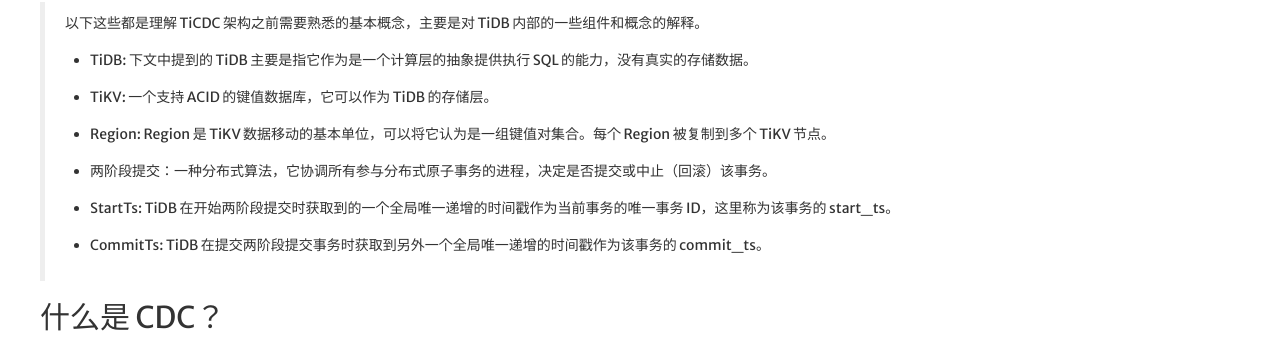
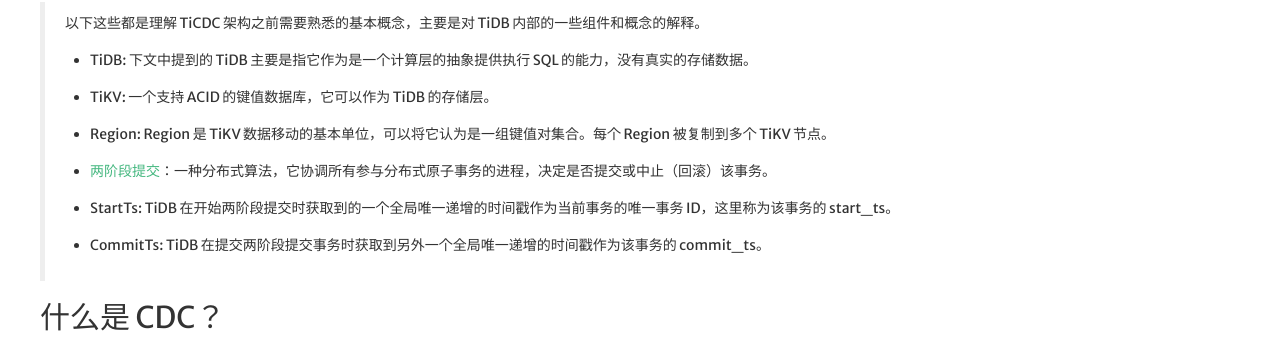
Before and after one commit to hi-rustin/hi-rustin.rs, a Jekyll site: the page built from _posts/2022-07-11-TiCDC 架构和数据同步链路解析.md, in a window 1280 px wide and 900 px high. Shown: the part 375-729 px from the top of the window. Built offline with Jekyll 4.4.1, drawn with Linux system fonts in a browser that asks for light colours; nearby versions of some CDN libraries; comment, search, counter and statistics services are not loaded.

```diff
--- a/_posts/2022-07-11-TiCDC 架构和数据同步链路解析.md
+++ b/_posts/2022-07-11-TiCDC 架构和数据同步链路解析.md
@@ -17,7 +17,7 @@ tags:
 - TiDB: 下文中提到的 TiDB 主要是指它作为是一个计算层的抽象提供执行 SQL 的能力，没有真实的存储数据。
 - TiKV: 一个支持 ACID 的键值数据库，它可以作为 TiDB 的存储层。
 - Region: Region 是 TiKV 数据移动的基本单位，可以将它认为是一组键值对集合。每个 Region 被复制到多个 TiKV 节点。
-- 两阶段提交：一种分布式算法，它协调所有参与分布式原子事务的进程，决定是否提交或中止（回滚）该事务。
+- [两阶段提交]：一种分布式算法，它协调所有参与分布式原子事务的进程，决定是否提交或中止（回滚）该事务。
 - StartTs: TiDB 在开始两阶段提交时获取到的一个全局唯一递增的时间戳作为当前事务的唯一事务 ID，这里称为该事务的 start_ts。
 - CommitTs: TiDB 在提交两阶段提交事务时获取到另外一个全局唯一递增的时间戳作为该事务的 commit_ts。
 
```
Also changed, not shown: other parts of _posts/2022-07-11-TiCDC 架构和数据同步链路解析.md (+1 -0 lines).
